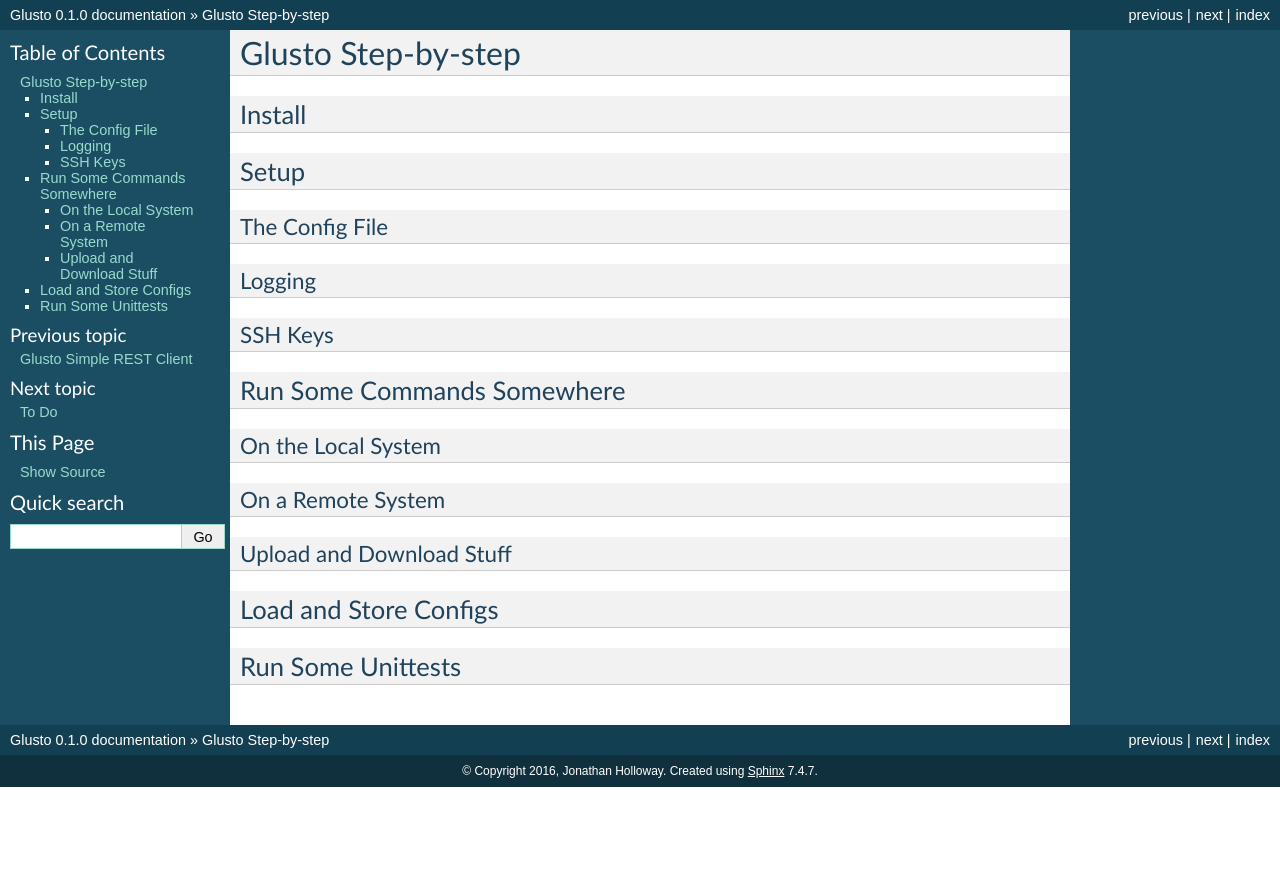
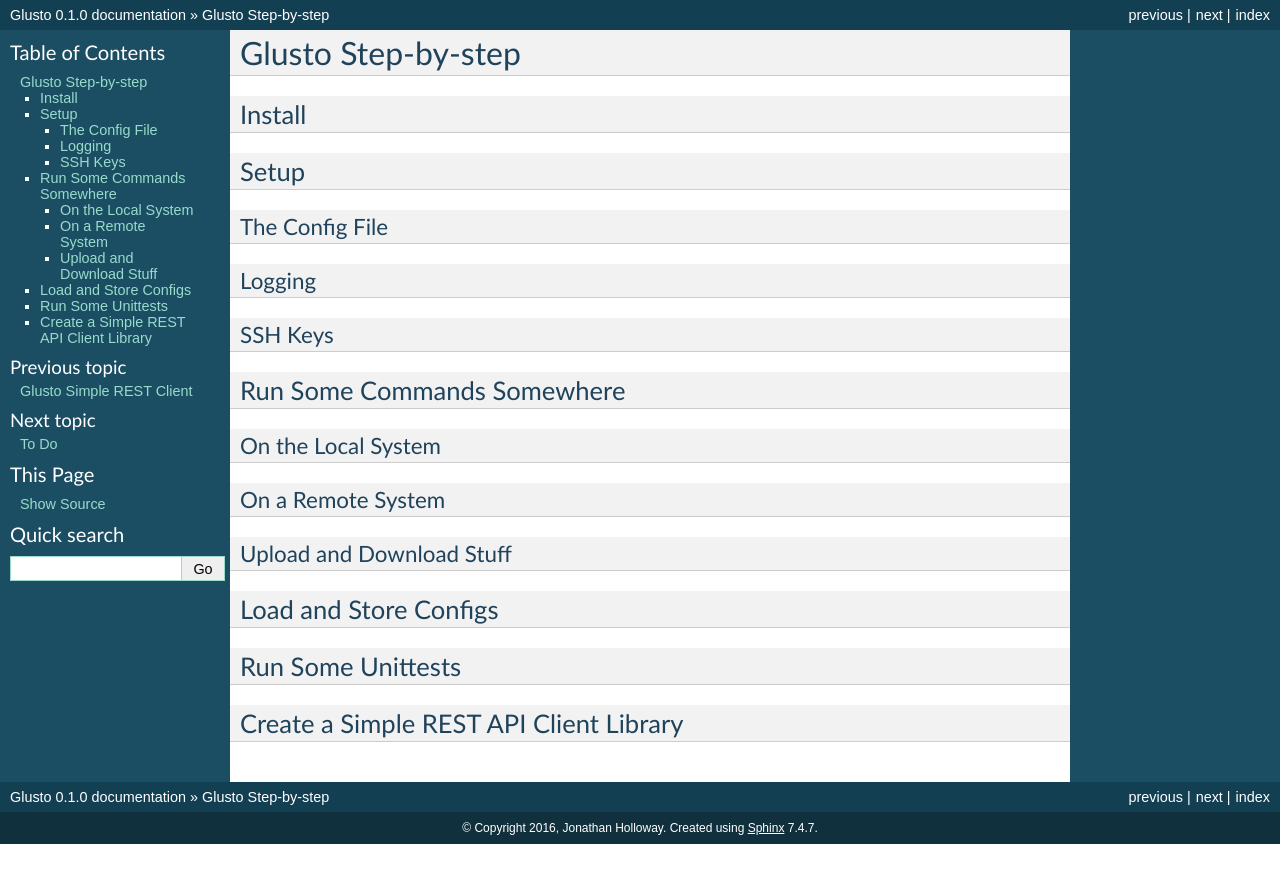
Before and after one commit to loadtheaccumulator/glusto, a Sphinx documentation site: the page built from docs/userguide/tutorial.rst, in a window 1280 px wide. Shown: the top 883 px of the page. Built offline with Sphinx 7.4.7, drawn with Linux system fonts in a browser that asks for light colours; pages that are not in the unit, such as notebooks, are missing from menus.

Commit message:
minor doc tutorial heading add
Signed-off-by: Jonathan Holloway <loadtheaccumulator@gmail.com>

```diff
--- a/docs/userguide/tutorial.rst
+++ b/docs/userguide/tutorial.rst
@@ -35,3 +35,6 @@
 
 Run Some Unittests
 ==================
+
+Create a Simple REST API Client Library
+=======================================
```
